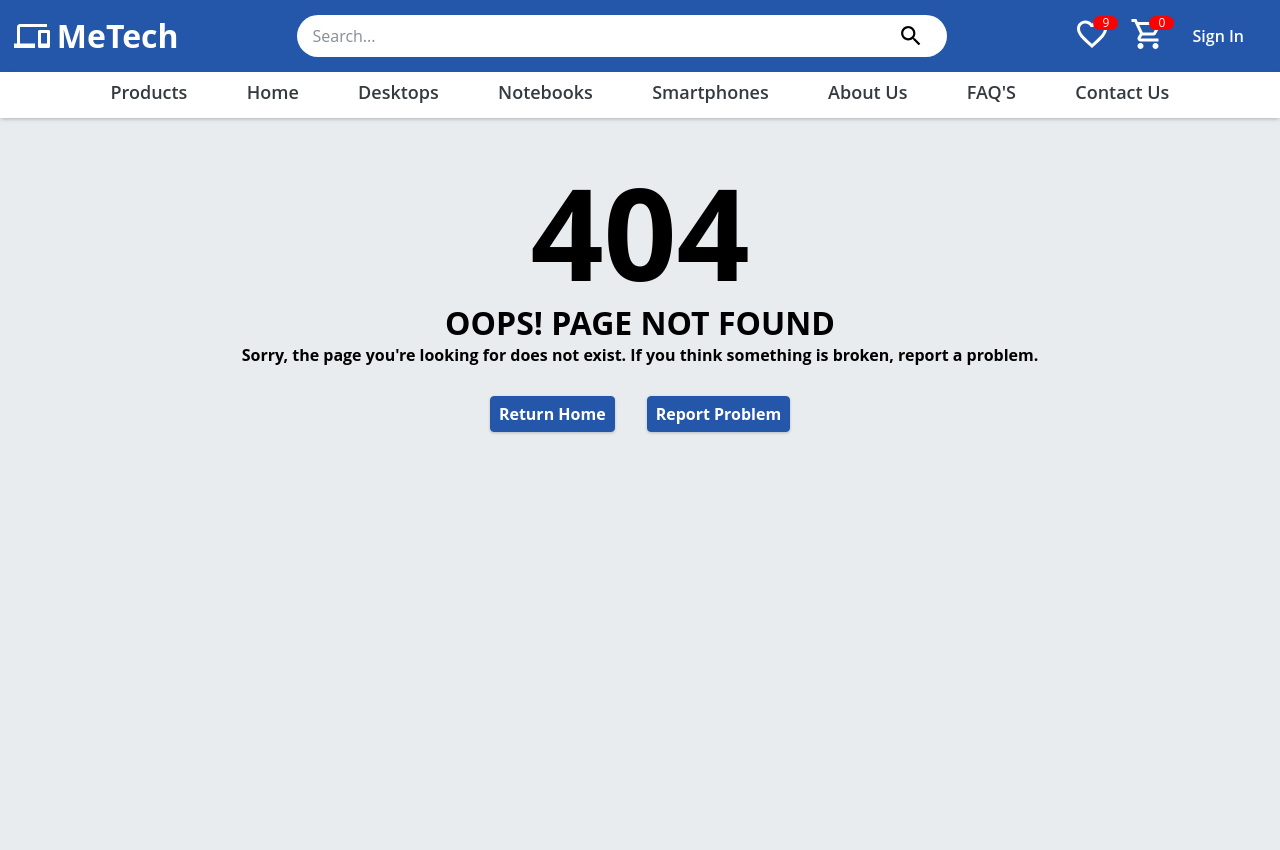
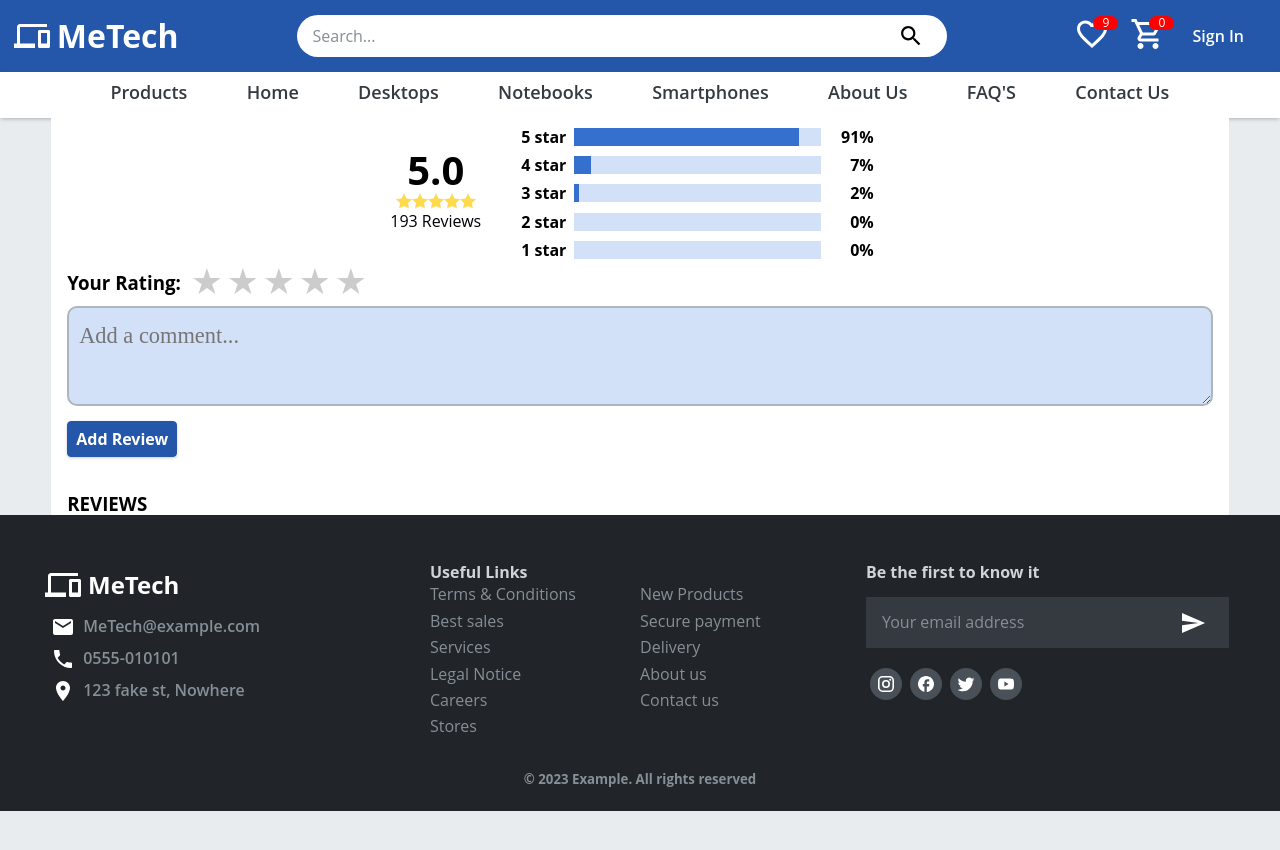
Before and after one commit to almazankaze/techWeb, a React (Create React App) app in the folder ecommerce-app/: page /product in a window 1280 px wide. Before the commit this address led to /notfound. Shown: the top 850 px of the page. Built offline with nearby package versions, Linux system fonts and the light colour scheme; no server answers.

Commit message:
added review section

```diff
--- a/ecommerce-app/src/App.css
+++ b/ecommerce-app/src/App.css
@@ -1,6 +1,7 @@
 :root {
   --main-color: #2457aa;
   --main-color-light: #3670ce;
+  --cart-btn: #ffe000;
   --white: #fff;
   --gray-100: #f8f9fa;
   --gray-200: #e9ecef;
--- a/ecommerce-app/src/App.js
+++ b/ecommerce-app/src/App.js
@@ -9,6 +9,7 @@ import Authentication from "./routes/authentication/Authentication";
 import NotFound from "./routes/errors/NotFound";
 import Cart from "./routes/cart/Cart";
 import Account from "./routes/settings/Account";
+import Product from "./routes/product/Product";
 
 import SHOP_DATA from "./shop-data";
 
@@ -55,6 +56,7 @@ function App() {
           />
           <Route path="cart" element={<Cart />} />
           <Route path="account" element={<Account />} />
+          <Route path="product" element={<Product />} />
           <Route path="*" element={<Navigate to="/notfound" />} />
           <Route path="notfound" element={<NotFound />} />
         </Route>
--- a/ecommerce-app/src/components/button/button.style.jsx
+++ b/ecommerce-app/src/components/button/button.style.jsx
@@ -36,15 +36,15 @@ export const BaseButton = styled.button`
 `;
 
 export const CartButton = styled(BaseButton)`
-  background-color: #ffe000;
+  background-color: var(--cart-btn);
   color: var(--black);
   margin: 0.75rem 0;
-  border: 1px solid #ffe000;
+  border: 1px solid var(--cart-btn);
 
   &:hover {
     background-color: #fff200;
     color: var(--black);
-    border: 1px solid #ffe000;
+    border: 1px solid #fff200;
   }
 `;
 
--- a/ecommerce-app/src/components/home-section/services.css
+++ b/ecommerce-app/src/components/home-section/services.css
@@ -6,28 +6,22 @@
 }
 
 .service-box {
-  box-shadow: 2px 2px 6px 0px rgba(0, 0, 0, 0.3);
+  background-color: var(--white);
 }
 
 .service-1 {
   grid-column: 1 / span 2;
   grid-row: 1 / span 2;
-  background-color: var(--white);
-  height: 400px;
 }
 
 .service-2 {
   grid-column: 3 / span 2;
   grid-row: 1;
-  background-color: var(--white);
-  max-height: 195px;
 }
 
 .service-3 {
   grid-column: 3 / span 2;
   grid-row: 2;
-  background-color: var(--white);
-  max-height: 195px;
 }
 
 .service-item {
@@ -36,30 +30,29 @@
 }
 
 .service-image {
-  padding-right: 15px;
   cursor: pointer;
 }
 
+.service-image img {
+  width: 100%;
+  display: block;
+}
+
 .service-1 .service-image img {
-  width: 100%;
-  max-width: 100%;
-  height: 400px;
+  height: 380px;
 }
 
 .service-2 .service-image img {
-  width: 100%;
-  max-width: 100%;
-  max-height: 195px;
+  height: 185px;
 }
 
 .service-3 .service-image img {
-  width: 100%;
-  max-width: 100%;
-  max-height: 195px;
+  height: 185px;
 }
 
 .service-description {
   width: 60%;
+  padding: 0 1rem;
 }
 
 .service-description p {
@@ -67,78 +60,48 @@
   font-size: 14px;
 }
 
-@media (max-width: 1179px) {
+@media (max-width: 1100px) {
   .service-wrapper {
-    grid-template-columns: 1fr;
+    grid-template-columns: 300px 1fr;
   }
 
   .service-1 {
-    grid-column: 1;
+    grid-column: 1 / span 2;
     grid-row: 1;
-    max-height: 300px;
   }
 
   .service-2 {
-    grid-column: 1;
+    grid-column: 1 / span 2;
     grid-row: 2;
-    max-height: 200px;
   }
 
   .service-3 {
-    grid-column: 1;
+    grid-column: 1 / span 2;
     grid-row: 3;
-    max-height: 200px;
   }
 
   .service-1 .service-image img {
-    max-height: 300px;
+    height: 278px;
+  }
+}
+
+@media (max-width: 640px) {
+  .service-1 .service-image img {
+    height: 180px;
   }
 
   .service-2 .service-image img {
-    max-height: 200px;
+    height: 120px;
   }
 
   .service-3 .service-image img {
-    max-height: 200px;
+    height: 120px;
   }
 }
 
-@media screen and (max-width: 620px) {
-  .service-1 {
-    max-height: 180px;
-  }
-
-  .service-2 {
-    max-height: 120px;
-  }
-
-  .service-3 {
-    max-height: 120px;
-  }
-
-  .service-1 .service-image img {
-    max-height: 180px;
-  }
-
-  .service-2 .service-image img {
-    max-height: 120px;
-  }
-
-  .service-3 .service-image img {
-    max-height: 120px;
-  }
-}
-
-@media screen and (max-width: 420px) {
-  .service-1 {
-    max-height: 150px;
-  }
-  .service-2 {
-    max-height: 100px;
-  }
-
-  .service-3 {
-    max-height: 100px;
+@media (max-width: 420px) {
+  .service-wrapper {
+    grid-template-columns: 1fr;
   }
 
   .service-1 .service-image img {
@@ -165,3 +128,13 @@
     font-size: 12px;
   }
 }
+
+@media (max-width: 320px) {
+  .service-description h3 {
+    font-size: 15;
+  }
+
+  .service-description p {
+    font-size: 10px;
+  }
+}
--- /dev/null
+++ b/ecommerce-app/src/components/review-details/ReviewDetails.jsx
@@ -0,0 +1,73 @@
+import StarReview from "../star-review/StarReview";
+import "./review-details.css";
+
+function ReviewDetails() {
+  return (
+    <div className="review-details">
+      <div className="review-left">
+        <h2>5.0</h2>
+        <StarReview rating={5} />
+        <p>193 Reviews</p>
+      </div>
+      <div className="review-bars">
+        <div className="side">
+          <div>5 star</div>
+        </div>
+        <div className="middle">
+          <div className="bar-container">
+            <div className="bar-5"></div>
+          </div>
+        </div>
+        <div className="side right">
+          <div>91%</div>
+        </div>
+        <div className="side">
+          <div>4 star</div>
+        </div>
+        <div className="middle">
+          <div className="bar-container">
+            <div className="bar-4"></div>
+          </div>
+        </div>
+        <div className="side right">
+          <div>7%</div>
+        </div>
+        <div className="side">
+          <div>3 star</div>
+        </div>
+        <div className="middle">
+          <div className="bar-container">
+            <div className="bar-3"></div>
+          </div>
+        </div>
+        <div className="side right">
+          <div>2%</div>
+        </div>
+        <div className="side">
+          <div>2 star</div>
+        </div>
+        <div className="middle">
+          <div className="bar-container">
+            <div className="bar-2"></div>
+          </div>
+        </div>
+        <div className="side right">
+          <div>0%</div>
+        </div>
+        <div className="side">
+          <div>1 star</div>
+        </div>
+        <div className="middle">
+          <div className="bar-container">
+            <div className="bar-1"></div>
+          </div>
+        </div>
+        <div className="side right">
+          <div>0%</div>
+        </div>
+      </div>
+    </div>
+  );
+}
+
+export default ReviewDetails;
--- /dev/null
+++ b/ecommerce-app/src/components/review-details/review-details.css
@@ -0,0 +1,93 @@
+.review-details {
+  display: flex;
+  align-items: center;
+  justify-content: center;
+}
+
+.review-left {
+  display: flex;
+  flex-direction: column;
+  align-items: center;
+  margin-right: 1.5rem;
+}
+
+.review-left h2 {
+  font-size: 2.5rem;
+}
+
+.review-bars {
+  padding: 0 1rem;
+}
+
+.review-bars:after {
+  content: "";
+  display: table;
+  clear: both;
+}
+
+.side {
+  float: left;
+  width: 15%;
+  margin-top: 10px;
+  font-weight: 700;
+}
+
+.middle {
+  float: left;
+  width: 70%;
+  margin-top: 10px;
+}
+
+.right {
+  text-align: right;
+}
+
+/* The bar container */
+.bar-container {
+  width: 100%;
+  background-color: #d2e1f8;
+  text-align: center;
+  color: white;
+}
+
+/* Individual bars */
+.bar-5 {
+  width: 91%;
+  height: 18px;
+  background-color: var(--main-color-light);
+}
+.bar-4 {
+  width: 7%;
+  height: 18px;
+  background-color: var(--main-color-light);
+}
+.bar-3 {
+  width: 2%;
+  height: 18px;
+  background-color: var(--main-color-light);
+}
+.bar-2 {
+  width: 0%;
+  height: 18px;
+  background-color: var(--main-color-light);
+}
+.bar-1 {
+  width: 0%;
+  height: 18px;
+  background-color: var(--main-color-light);
+}
+
+.comment-section {
+  margin-top: 1.5rem;
+}
+
+@media (max-width: 680px) {
+  .review-details {
+    flex-direction: column;
+    margin: 1rem 0;
+  }
+  .side,
+  .middle {
+    width: 100%;
+  }
+}
--- /dev/null
+++ b/ecommerce-app/src/components/review/Review.jsx
@@ -0,0 +1,54 @@
+import ReviewDetails from "../review-details/ReviewDetails";
+import Button from "../button/Button";
+import "./review.css";
+
+function Review() {
+  const handleSubmit = (e) => {
+    e.preventDefault();
+  };
+
+  return (
+    <div className="product-review">
+      <ReviewDetails />
+
+      <form autoComplete="off" noValidate onSubmit={handleSubmit}>
+        <div className="star-container">
+          <h3>Your Rating: </h3>
+          <div className="rate">
+            <input type="radio" id="star5" name="rate" value="5" />
+            <label htmlFor="star5" title="5/5">
+              5 stars
+            </label>
+            <input type="radio" id="star4" name="rate" value="4" />
+            <label htmlFor="star4" title="4/5">
+              4 stars
+            </label>
+            <input type="radio" id="star3" name="rate" value="3" />
+            <label htmlFor="star3" title="3/5">
+              3 stars
+            </label>
+            <input type="radio" id="star2" name="rate" value="2" />
+            <label htmlFor="star2" title="2/5">
+              2 stars
+            </label>
+            <input type="radio" id="star1" name="rate" value="1" />
+            <label htmlFor="star1" title="1/5">
+              1 star
+            </label>
+          </div>
+        </div>
+        <textarea
+          className="comment-box"
+          placeholder="Add a comment..."
+        ></textarea>
+
+        <Button type="submit">Add Review</Button>
+      </form>
+      <div className="comment-section">
+        <h3>REVIEWS</h3>
+      </div>
+    </div>
+  );
+}
+
+export default Review;
--- /dev/null
+++ b/ecommerce-app/src/components/review/review.css
@@ -0,0 +1,60 @@
+.product-review {
+  padding: 0 1rem;
+}
+
+.comment-box {
+  width: 100%;
+  height: 100px;
+  padding: 10px;
+  background-color: #d2e1f8;
+  font: 1.4em/1.6em cursive;
+  border: 2px solid var(--gray-500);
+  border-radius: 10px;
+  outline: none;
+  transition: border 0.2s linear;
+}
+
+.comment-box:focus {
+  border: 2px solid var(--main-color-light);
+}
+
+.star-container {
+  display: flex;
+  align-items: center;
+}
+
+.rate {
+  float: left;
+  height: 46px;
+  padding: 0 10px;
+}
+.rate:not(:checked) > input {
+  position: absolute;
+  top: -9999px;
+}
+.rate:not(:checked) > label {
+  float: right;
+  width: 1em;
+  overflow: hidden;
+  white-space: nowrap;
+  cursor: pointer;
+  font-size: 2.25rem;
+  color: #ccc;
+}
+.rate:not(:checked) > label:before {
+  content: "★ ";
+}
+.rate > input:checked ~ label {
+  color: var(--cart-btn);
+}
+.rate:not(:checked) > label:hover,
+.rate:not(:checked) > label:hover ~ label {
+  color: var(--cart-btn);
+}
+.rate > input:checked + label:hover,
+.rate > input:checked + label:hover ~ label,
+.rate > input:checked ~ label:hover,
+.rate > input:checked ~ label:hover ~ label,
+.rate > label:hover ~ input:checked ~ label {
+  color: #c59b08;
+}
--- /dev/null
+++ b/ecommerce-app/src/routes/product/Product.jsx
@@ -0,0 +1,12 @@
+import Review from "../../components/review/Review";
+import "./product.css";
+
+function Product() {
+  return (
+    <div className="container product-container">
+      <Review />
+    </div>
+  );
+}
+
+export default Product;
--- /dev/null
+++ b/ecommerce-app/src/routes/product/product.css
@@ -0,0 +1,3 @@
+.product-container {
+  background-color: var(--white);
+}
```
